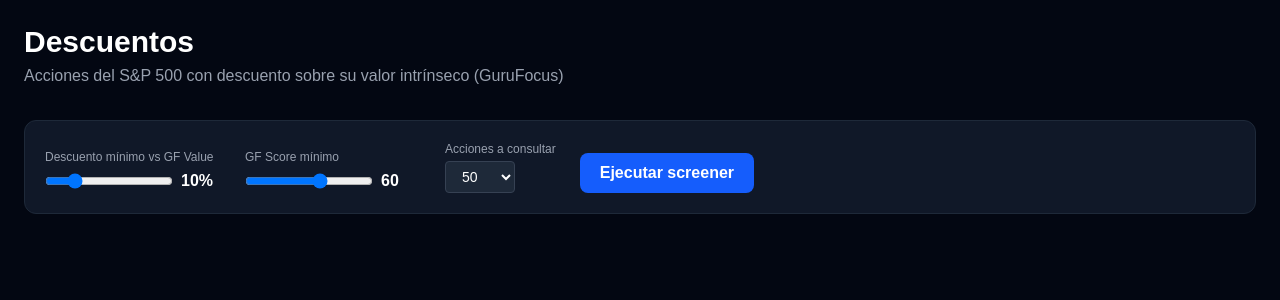
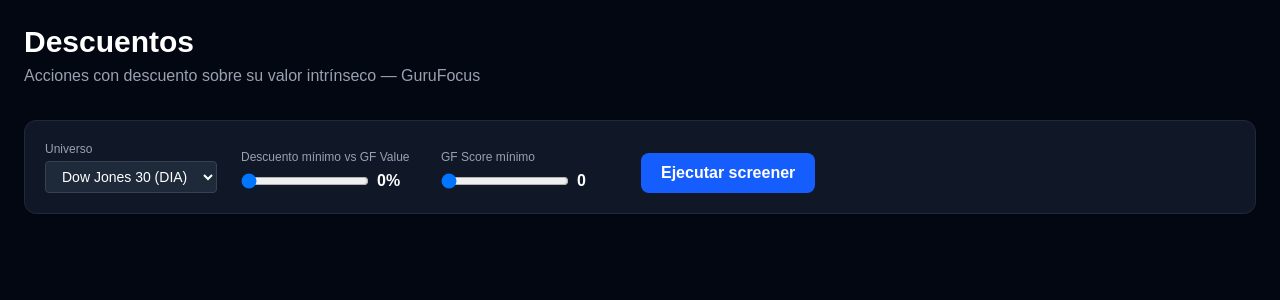
Before and after one commit to damo1606/descuentos, a Next.js app: page / in a window 1280 px wide. Shown: the top 300 px of the page. Built offline with nearby package versions, Linux system fonts and the light colour scheme.

Commit message:
feat: add DIA (Dow Jones 30) as screener universe

```diff
--- a/app/api/screener/route.ts
+++ b/app/api/screener/route.ts
@@ -1,14 +1,19 @@
 import { fetchStockSummary } from "@/lib/gurufocus"
-import { SP500_SYMBOLS } from "@/lib/sp500"
+import { SP500_SYMBOLS, DJIA_SYMBOLS } from "@/lib/sp500"
 
 export async function GET(request: Request) {
   const { searchParams } = new URL(request.url)
-  const limit = parseInt(searchParams.get("limit") ?? "50")
+  const universe = searchParams.get("universe") ?? "sp500"
   const minDiscount = parseFloat(searchParams.get("minDiscount") ?? "10")
   const minGfScore = parseInt(searchParams.get("minGfScore") ?? "60")
 
-  // Fetch a batch of symbols in parallel (limited to avoid rate issues)
-  const symbols = SP500_SYMBOLS.slice(0, limit)
+  let symbols: string[]
+  if (universe === "dia") {
+    symbols = DJIA_SYMBOLS
+  } else {
+    const limit = parseInt(searchParams.get("limit") ?? "50")
+    symbols = SP500_SYMBOLS.slice(0, limit)
+  }
 
   const results = await Promise.allSettled(
     symbols.map((s) => fetchStockSummary(s))
--- a/app/page.tsx
+++ b/app/page.tsx
@@ -23,33 +23,26 @@ function RankBadge({ value }: { value: number }) {
   )
 }
 
-function DiscountBadge({ value, label }: { value: number; label: string }) {
-  const color = value > 0 ? "text-green-400" : "text-red-400"
-  return (
-    <div className="text-center">
-      <div className={`text-sm font-bold ${color}`}>
-        {value > 0 ? "+" : ""}{value.toFixed(0)}%
-      </div>
-      <div className="text-xs text-gray-500">{label}</div>
-    </div>
-  )
-}
-
 export default function Home() {
   const [stocks, setStocks] = useState<StockSummary[]>([])
   const [loading, setLoading] = useState(false)
   const [ran, setRan] = useState(false)
-  const [minDiscount, setMinDiscount] = useState(10)
-  const [minGfScore, setMinGfScore] = useState(60)
+  const [universe, setUniverse] = useState<"dia" | "sp500">("dia")
+  const [minDiscount, setMinDiscount] = useState(0)
+  const [minGfScore, setMinGfScore] = useState(0)
   const [limit, setLimit] = useState(50)
 
   async function runScreener() {
     setLoading(true)
     setRan(false)
     try {
-      const res = await fetch(
-        `/api/screener?limit=${limit}&minDiscount=${minDiscount}&minGfScore=${minGfScore}`
-      )
+      const params = new URLSearchParams({
+        universe,
+        minDiscount: String(minDiscount),
+        minGfScore: String(minGfScore),
+        ...(universe === "sp500" ? { limit: String(limit) } : {}),
+      })
+      const res = await fetch(`/api/screener?${params}`)
       const data = await res.json()
       setStocks(data.stocks ?? [])
     } finally {
@@ -57,6 +50,10 @@ export default function Home() {
       setRan(true)
     }
   }
+
+  const universeLabel = universe === "dia"
+    ? "Dow Jones 30 (DIA ETF)"
+    : "S&P 500"
 
   return (
     <main className="min-h-screen bg-gray-950 text-gray-100 p-6">
@@ -66,12 +63,31 @@ export default function Home() {
         <div className="mb-8">
           <h1 className="text-3xl font-bold text-white">Descuentos</h1>
           <p className="text-gray-400 mt-1">
-            Acciones del S&P 500 con descuento sobre su valor intrínseco (GuruFocus)
+            Acciones con descuento sobre su valor intrínseco — GuruFocus
           </p>
         </div>
 
         {/* Filters */}
         <div className="bg-gray-900 border border-gray-800 rounded-xl p-5 mb-6 flex flex-wrap gap-6 items-end">
+
+          {/* Universe */}
+          <div>
+            <label className="block text-xs text-gray-400 mb-1">Universo</label>
+            <select
+              value={universe}
+              onChange={(e) => {
+                setUniverse(e.target.value as "dia" | "sp500")
+                setStocks([])
+                setRan(false)
+              }}
+              className="bg-gray-800 border border-gray-700 rounded px-3 py-1.5 text-sm text-white"
+            >
+              <option value="dia">Dow Jones 30 (DIA)</option>
+              <option value="sp500">S&P 500</option>
+            </select>
+          </div>
+
+          {/* Discount */}
           <div>
             <label className="block text-xs text-gray-400 mb-1">
               Descuento mínimo vs GF Value
@@ -89,6 +105,7 @@ export default function Home() {
             </div>
           </div>
 
+          {/* GF Score */}
           <div>
             <label className="block text-xs text-gray-400 mb-1">GF Score mínimo</label>
             <div className="flex items-center gap-2">
@@ -104,6 +121,8 @@ export default function Home() {
             </div>
           </div>
 
+          {/* Limit — solo para SP500 */}
+          {universe === "sp500" && (
             <div>
               <label className="block text-xs text-gray-400 mb-1">
                 Acciones a consultar
@@ -119,6 +138,7 @@ export default function Home() {
                 <option value={200}>200</option>
               </select>
             </div>
+          )}
 
           <button
             onClick={runScreener}
@@ -129,23 +149,25 @@ export default function Home() {
           </button>
         </div>
 
-        {/* Results */}
+        {/* Loading */}
         {loading && (
           <div className="text-center py-20 text-gray-400">
-            Consultando GuruFocus para {limit} acciones...
+            Consultando GuruFocus — {universeLabel}...
           </div>
         )}
 
+        {/* Empty */}
         {ran && !loading && stocks.length === 0 && (
           <div className="text-center py-20 text-gray-400">
             No se encontraron acciones con los filtros aplicados.
           </div>
         )}
 
+        {/* Results */}
         {stocks.length > 0 && (
           <>
             <div className="text-sm text-gray-400 mb-3">
-              {stocks.length} acciones encontradas — ordenadas por descuento vs GF Value
+              {stocks.length} acciones — {universeLabel} — ordenadas por descuento vs GF Value
             </div>
             <div className="overflow-x-auto">
               <table className="w-full text-sm">
@@ -187,8 +209,8 @@ export default function Home() {
                       <td className="py-3 pr-4 text-right font-mono text-gray-300">
                         {s.currency}{s.gf_value.toFixed(2)}
                       </td>
-                      <td className="py-3 pr-4 text-right font-bold text-green-400">
-                        +{s.margin_gf_value.toFixed(1)}%
+                      <td className={`py-3 pr-4 text-right font-bold ${s.margin_gf_value >= 0 ? "text-green-400" : "text-red-400"}`}>
+                        {s.margin_gf_value >= 0 ? "+" : ""}{s.margin_gf_value.toFixed(1)}%
                       </td>
                       <td className="py-3 pr-4">
                         <span className={`text-xs ${VALUATION_COLOR[s.gf_valuation] ?? "text-gray-400"}`}>
--- a/lib/sp500.ts
+++ b/lib/sp500.ts
@@ -1,3 +1,10 @@
+// Dow Jones Industrial Average — 30 components (DIA ETF universe)
+export const DJIA_SYMBOLS = [
+  "AAPL","AMGN","AMZN","AXP","BA","CAT","CRM","CSCO","CVX","DIS",
+  "DOW","GS","HD","HON","IBM","JNJ","JPM","KO","MCD","MRK",
+  "MSFT","NKE","NVDA","PG","SHW","TRV","UNH","V","VZ","WMT",
+]
+
 // S&P 500 symbols — used as the universe for the screener
 export const SP500_SYMBOLS = [
   "AAPL","MSFT","NVDA","AMZN","META","GOOGL","GOOG","BRK.B","LLY","AVGO",
```
Lines whose indentation alone changed are shown as unchanged.
